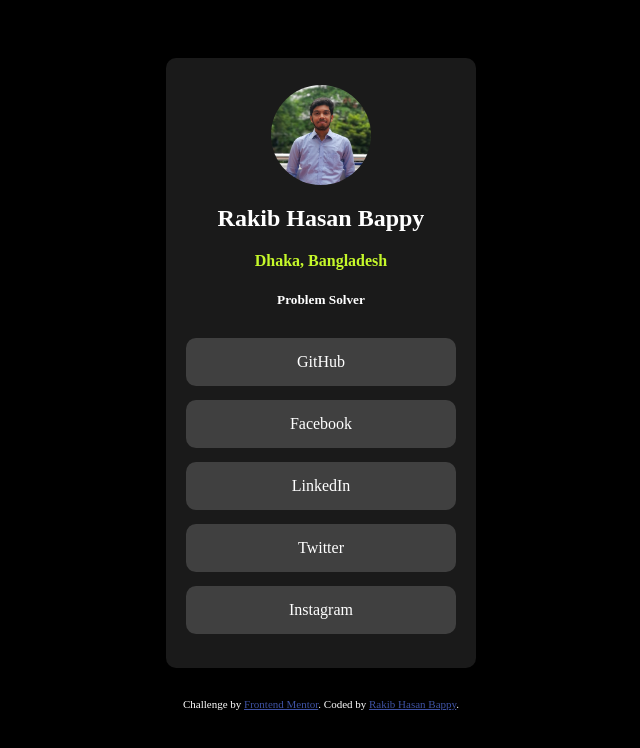
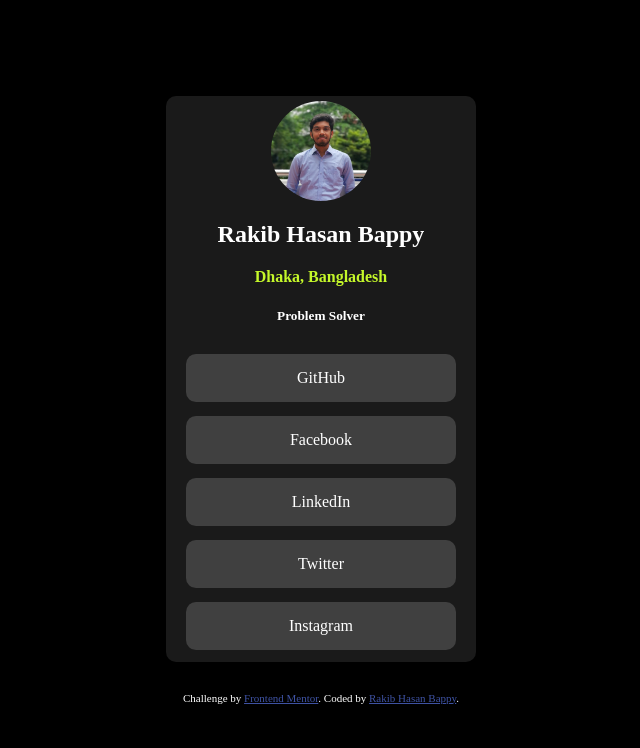
Before and after one commit to rakibhasanbappy/frontend-projects, a plain HTML site: page social-links-profile/index.html in a window 1280 px wide. Shown: the whole page, without its empty margins (319-959 px from the left). Drawn offline with Linux system fonts and the light colour scheme.

Commit message:
added height to 100vh

```diff
--- a/Interactive-rating-component/style.css
+++ b/Interactive-rating-component/style.css
@@ -8,7 +8,8 @@ body {
   flex-direction: column;
   align-items: center;
   justify-content: center;
-  padding: 50px;
+  height: 100vh;
+  margin: 0;
   background-color: hsl(216, 12%, 8%);
 }
 
@@ -18,7 +19,8 @@ body {
   flex-direction: column;
   min-width: auto;
   max-width: 350px;
-  height: auto;
+  margin-left: auto;
+  margin-right: auto;
   background-color: hsl(213, 19%, 18%);
   color: white;
   padding: 30px;
@@ -37,18 +39,18 @@ body {
   height: 100px;
   width: 150px;
   padding: 10px;
-  align-self: center;
+  margin-left: auto;
+  margin-right: auto;
 }
 
 p#rated {
   color: hsl(25, 97%, 53%);
   margin-top: 30px;
-  padding: 7px;
-  padding-left: 20px;
-  padding-right: 20px;
+  padding: 7px 20px 7px 20px;
   background-color: hsl(212, 12%, 25%);
   border-radius: 20px;
-  align-self: center;
+  margin-left: auto;
+  margin-right: auto;
 }
 
 h1 {
--- a/social-links-profile/style.css
+++ b/social-links-profile/style.css
@@ -18,14 +18,14 @@ body {
   flex-direction: column;
   justify-content: center;
   align-items: center;
-  padding: 50px;
+  height: 100vh;
+  margin: 0;
 }
 
 .container {
   display: flex;
   flex-direction: column;
   width: 300px;
-  height: 600px;
   background-color: #1a1a1a;
   padding: 5px;
   text-align: center;
```
